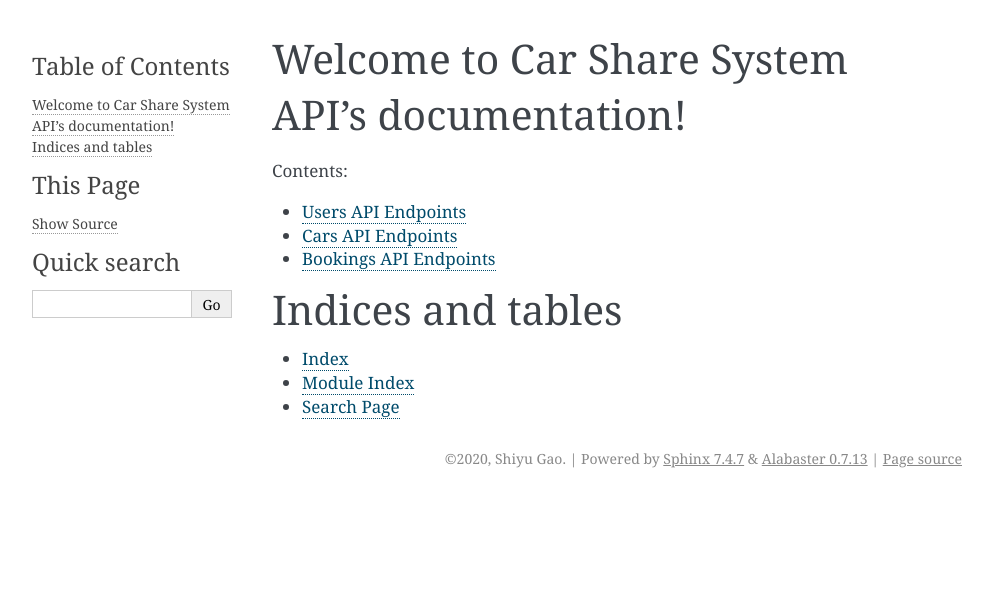
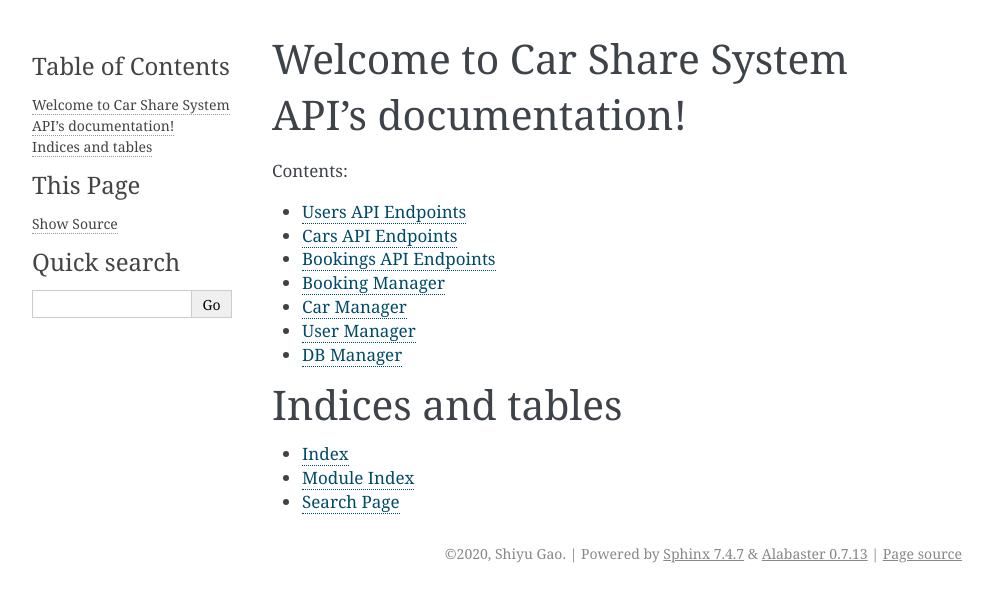
Before and after one commit to gaoshiyuRMIT/iot-a3-dup, a Sphinx documentation site: the page built from cloud-db-api/docs/index.rst, in a window 1280 px wide. Shown: the top 602 px of the page, without its empty margins (148-1141 px from the left). Built offline with Sphinx 7.4.7, drawn with Linux system fonts in a browser that asks for light colours.

Commit message:
cloud db api managers sphinx

```diff
--- /dev/null
+++ b/cloud-db-api/docs/base_manager.rst
@@ -0,0 +1,6 @@
+DB Manager
+==========
+.. module:: app.DBManager
+
+.. autoclass:: DBManager
+    :members:
--- /dev/null
+++ b/cloud-db-api/docs/booking_manager.rst
@@ -0,0 +1,6 @@
+Booking Manager
+===============
+.. module:: app.BookingManager
+
+.. autoclass:: BookingManager
+    :members:
--- /dev/null
+++ b/cloud-db-api/docs/car_manager.rst
@@ -0,0 +1,6 @@
+Car Manager
+===========
+.. module:: app.CarManager
+
+.. autoclass:: CarManager
+    :members:
--- a/cloud-db-api/docs/conf.py
+++ b/cloud-db-api/docs/conf.py
@@ -13,6 +13,7 @@
 import os
 import sys
 sys.path.insert(0, os.path.abspath('.'))
+sys.path.insert(0, os.path.realpath(".."))
 
 
 # -- Project information -----------------------------------------------------
@@ -31,6 +32,7 @@ release = '0.1'
 # extensions coming with Sphinx (named 'sphinx.ext.*') or your custom
 # ones.
 extensions = [
+    'sphinx.ext.autodoc',
     "sphinxcontrib.httpdomain"
 ]
 
--- a/cloud-db-api/docs/index.rst
+++ b/cloud-db-api/docs/index.rst
@@ -13,7 +13,10 @@ Welcome to Car Share System API's documentation!
    users_api_doc
    cars_api_doc
    bookings_api_doc
-
+   booking_manager
+   car_manager
+   user_manager
+   base_manager
 
 
 Indices and tables
--- /dev/null
+++ b/cloud-db-api/docs/user_manager.rst
@@ -0,0 +1,6 @@
+User Manager
+============
+.. module:: app.UserManager
+
+.. autoclass:: UserManager
+    :members:
```
